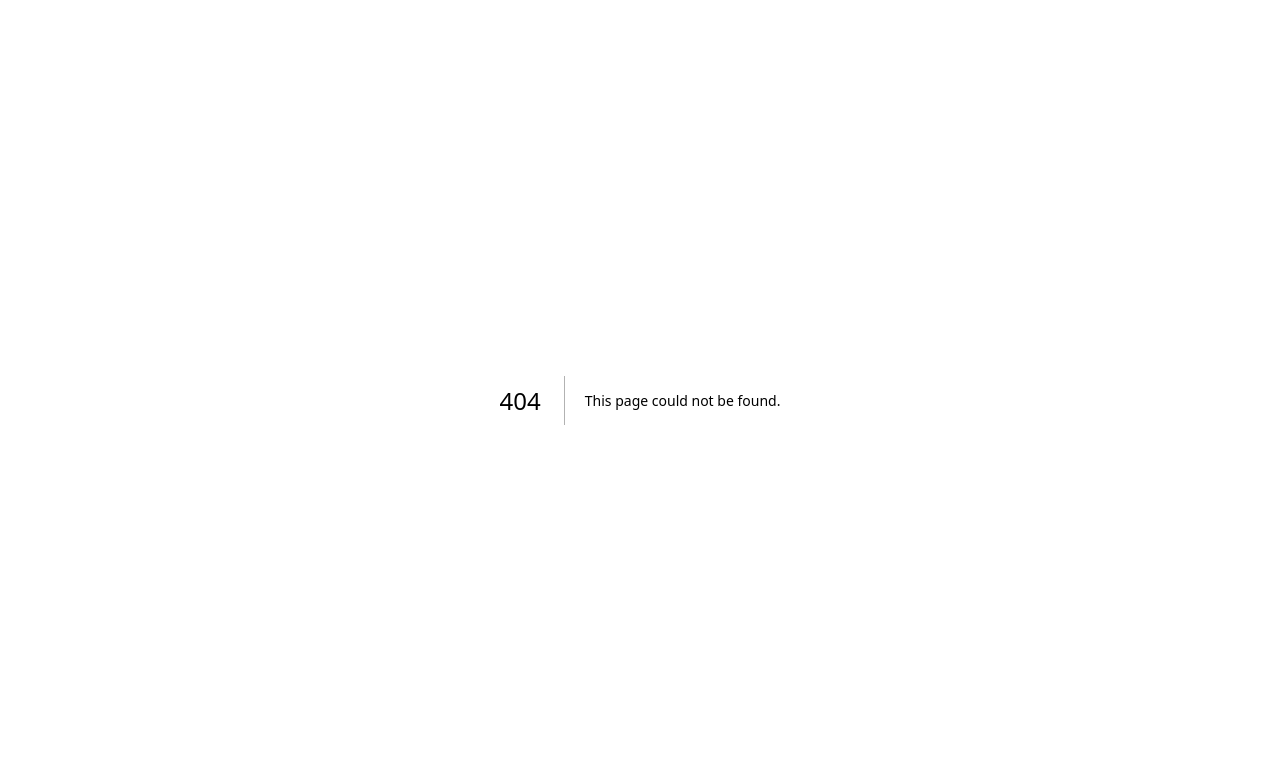
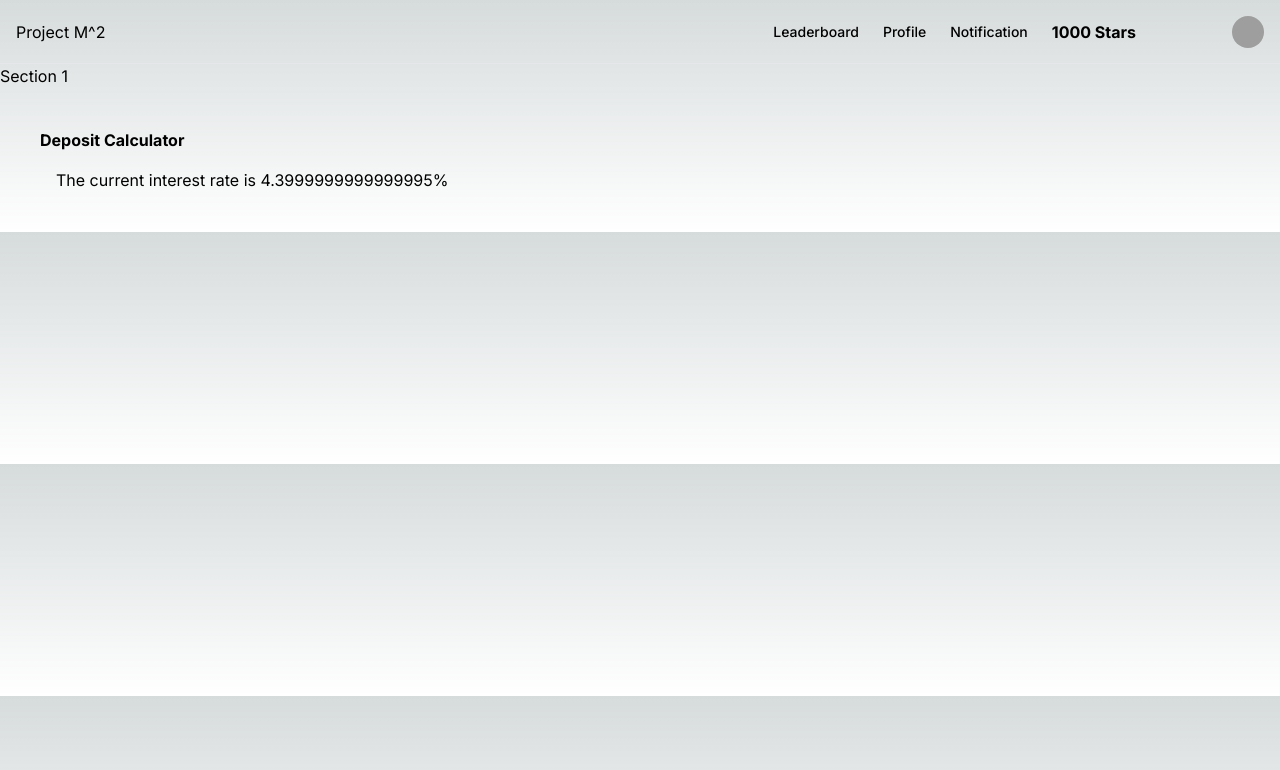
Before and after one commit to cfghk23/Team-5, a Next.js app in the folder frontEnd/my-app/: page /student/deposit in a window 1280 px wide. Before the commit this address had no page. Shown: the top 770 px of the page. Built offline with nearby package versions, Linux system fonts and the light colour scheme; grey boxes are pictures that could not be loaded.

Commit message:
add DepositCalculator

```diff
--- /dev/null
+++ b/frontEnd/my-app/src/app/student/comps/DepositCalculator.jsx
@@ -0,0 +1,20 @@
+"use client";
+import { useState } from "react";
+import { Button } from "@/components/ui/button";
+
+const DepositCalculator = () => {
+    const RATE = 0.044;
+    // const { name, class, stars } = fetch(<endpoint>)
+    const [period, setPeriod] = useState("");
+  return (
+    <div className="mb-10">
+    <div>
+    <h1 className="font-bold h-1 p-10">Deposit Calculator</h1>
+    <p className="px-14">The current interest rate is {RATE*100}%</p>
+    </div>
+
+    </div>
+  )
+}
+
+export default DepositCalculator
--- /dev/null
+++ b/frontEnd/my-app/src/app/student/deposit/page.js
@@ -0,0 +1,16 @@
+import DepositCalculator from "../comps/DepositCalculator"
+import { StudentNavBar } from "../comps/studentNavBar"
+
+const DepositPage = () => {
+    return (
+    <>
+    <StudentNavBar />
+     <div>
+        <div>Section 1</div>
+        <DepositCalculator />
+     </div>
+     </>
+    )
+}
+
+export default DepositPage
--- a/frontEnd/my-app/src/app/student/leaderboard/page.js
+++ b/frontEnd/my-app/src/app/student/leaderboard/page.js
@@ -6,7 +6,7 @@ const LeaderBoard = () => {
   return (
     <>
     <StudentNavBar />
-    <div className='px-24 py-12'>
+    <div className='mx-24 my-12'>
       <LeaderboardTable />
     </div>
     </>
```
